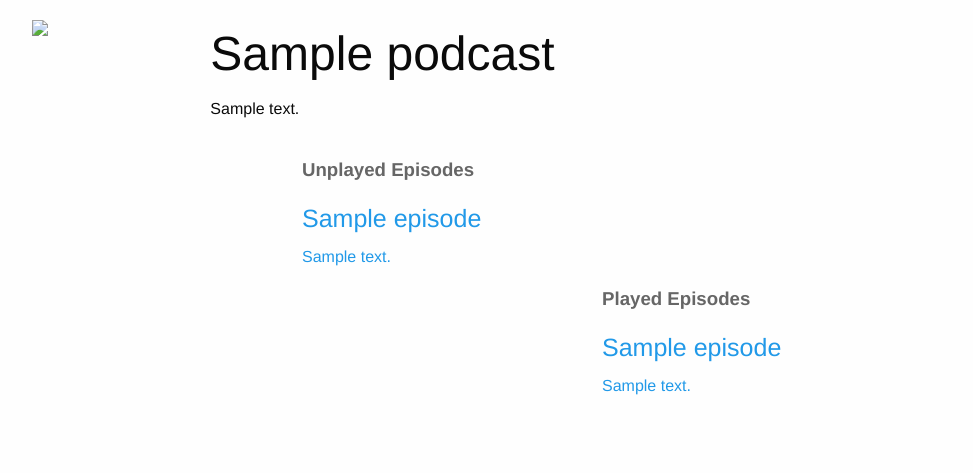
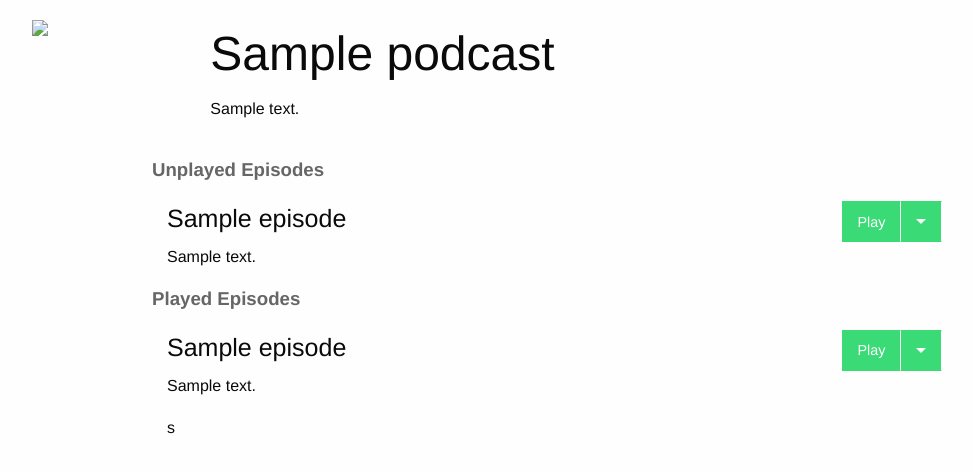
Before and after one commit to invig/triangles-web, a CakePHP app: the page made by app/View/Episodes/index.ctp in a window 1280 px wide. Shown: the part 54-527 px from the top of the page, without its empty margins (38-1011 px from the left). Run offline with PHP 8.4 and a stand-in for CakePHP, Linux system fonts and the light colour scheme; the template is opened without the code that fills it: most values are stand-ins (such as "Sample title", 1, 10 or a date in 2020); data that the repository does not hold is empty; some libraries are stand-ins or nearby versions.

Commit message:
Add mark finished and unfinished to all podcast episode views.

```diff
--- a/app/View/Episodes/index.ctp
+++ b/app/View/Episodes/index.ctp
@@ -13,18 +13,28 @@
 </div>
 <?php if (count($unplayed_episodes) > 0) : ?>
 <div class="row">
-    <div class="small-6 columns small-centered" id="podcasts">
+    <div class="small-9 columns small-centered" id="podcasts">
         <h3 class="row played-status-title">Unplayed Episodes</h3>
         <ul class="list">
             <?php
             foreach ($unplayed_episodes as $episode) {
             ?>
                 <li class="row">
-                    <a class="" href="/episodes/play/<?php echo $episode['Episode']['id']; ?>">
+                    <div class="small-6 columns">
                         <h4><?php echo $episode['Episode']['title']; ?></h4>
                         <p class="description"><?php echo $episode['Episode']['description']; ?></p>
-                    </a>
-                    <a class=""
+                    </div>
+                    <div class="small-3 columns">
+                        <div class="button-group">
+                            <a class="tiny button success" href="/episodes/play/<?php echo $episode['Episode']['id']; ?>">Play</a>
+                            <a class="dropdown button arrow-only success" data-toggle="episode-dropdown-<?php echo $episode['Episode']['id']; ?>">
+                                <span class="show-for-sr">Show menu</span>
+                            </a>
+                            <div class="dropdown-pane" id="episode-dropdown-<?php echo $episode['Episode']['id']; ?>" data-dropdown data-auto-focus="true">
+                                <a class="success" href="/plays/mark_finished/<?php echo $episode['Episode']['id']; ?>">Mark finished</a>
+                            </div>
+                        </div>
+                    </div>
                 </li>
             <?php
             }
@@ -35,17 +45,28 @@
 <?php endif; ?>
 <?php if (count($played_episodes) > 0) : ?>
 <div class="row">
-    <div class="small-6 columns small-centered" id="podcasts">
+    <div class="small-9 columns small-centered" id="podcasts">
         <h3 class="row played-status-title">Played Episodes</h3>
         <ul class="list">
             <?php
             foreach ($played_episodes as $episode) {
                 ?>
                 <li class="row">
-                    <a class="" href="/episodes/play/<?php echo $episode['Episode']['id']; ?>">
-                        <h4><?php echo $episode['Episode']['title']; ?></h4>
-                        <p class="description"><?php echo $episode['Episode']['description']; ?></p>
-                    </a>
+                    <div class="small-6 columns">
+                         <h4><?php echo $episode['Episode']['title']; ?></h4>
+                        <p class="description"><?php echo $episode['Episode']['description']; ?></p>s
+                    </div>
+                    <div class="small-3 columns">
+                        <div class="button-group">
+                            <a class="tiny button success" href="/episodes/play/<?php echo $episode['Episode']['id']; ?>">Play</a>
+                            <a class="dropdown button arrow-only success" data-toggle="episode-dropdown-<?php echo $episode['Episode']['id']; ?>">
+                                <span class="show-for-sr">Show menu</span>
+                            </a>
+                            <div class="dropdown-pane" id="episode-dropdown-<?php echo $episode['Episode']['id']; ?>" data-dropdown data-auto-focus="true">
+                                <a class="success" href="/plays/mark_unfinished/<?php echo $episode['Episode']['id']; ?>">Mark unfinished</a>
+                            </div>
+                        </div>
+                    </div>
                 </li>
                 <?php
             }
```
Also changed, not shown: app/Controller/PlaysController.php (+142 -112 lines), app/View/Episodes/play.ctp (+9 -0 lines).
